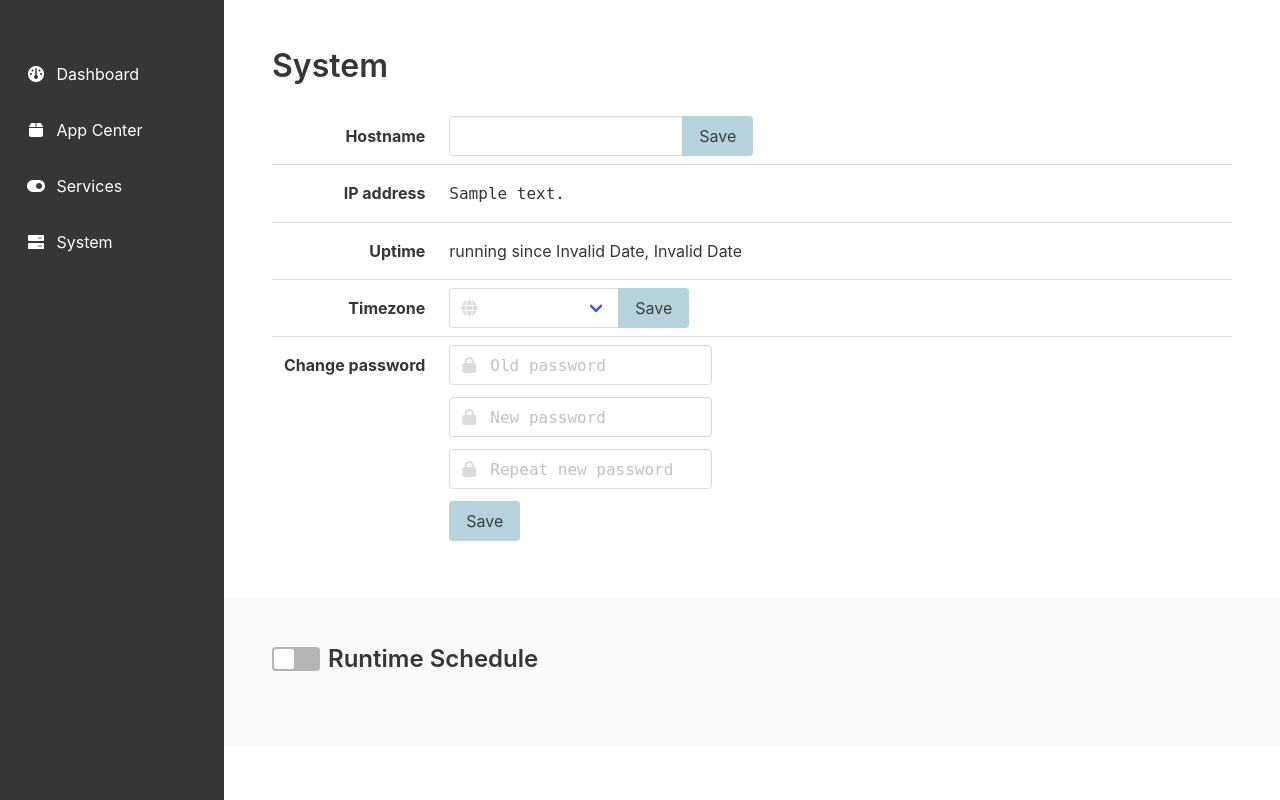
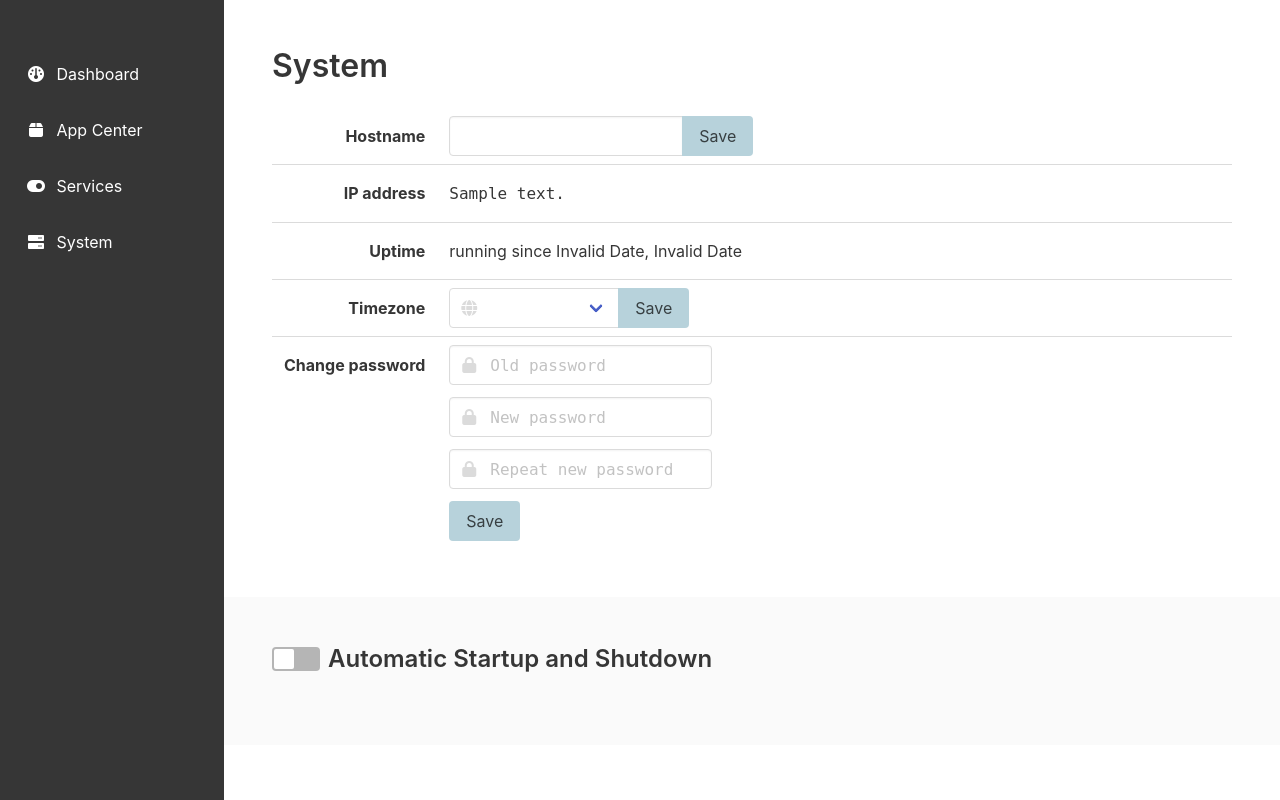
Before and after one commit to Tooloop/Tooloop-Control, a Flask app: template templates/system.html in a window 1280 px wide. Run offline with Flask 3, Linux system fonts and the light colour scheme; the template is opened without the code that fills it: most values are stand-ins (such as "Sample title", 1, 10 or a date in 2020); parts of the project's set-up code (start-up, migrations or seed data) failed here and were passed over; some libraries are stand-ins or nearby versions.

Commit message:
Fix: remove duplicate schedule loading and update label for runtime schedule after cherry picked merge

```diff
--- a/controllers/system_controller.py
+++ b/controllers/system_controller.py
@@ -32,6 +32,9 @@
         # read runtime schedule from disk
         try:
             with open(self.runtime_schedule_path) as json_data:
+                schedule = json.load(json_data)
+                self.validate_schedule(schedule)
+                self.runtime_schedule = schedule
                 schedule = json.load(json_data)
                 self.validate_schedule(schedule)
                 self.runtime_schedule = schedule
--- a/templates/system.html
+++ b/templates/system.html
@@ -118,6 +118,8 @@
 
 <!-- Schedule -->
 
+<!-- Schedule -->
+
 <section class="section has-background-white-bis">
     <div id="schedule" class="container">
 
@@ -128,7 +130,7 @@
                     name="shutdown-switch" class="switch is-success" v-on:change="saveSchedule()">
                 <label class="pt-1" for="enable-schedule-switch"></label>
 
-                Runtime Schedule
+                Automatic Startup and Shutdown
             </h2>
         </div>
 
@@ -187,6 +189,7 @@
                         </select>.
                     </div>
 
+
                 </td>
             </tr>
         </table>
```
